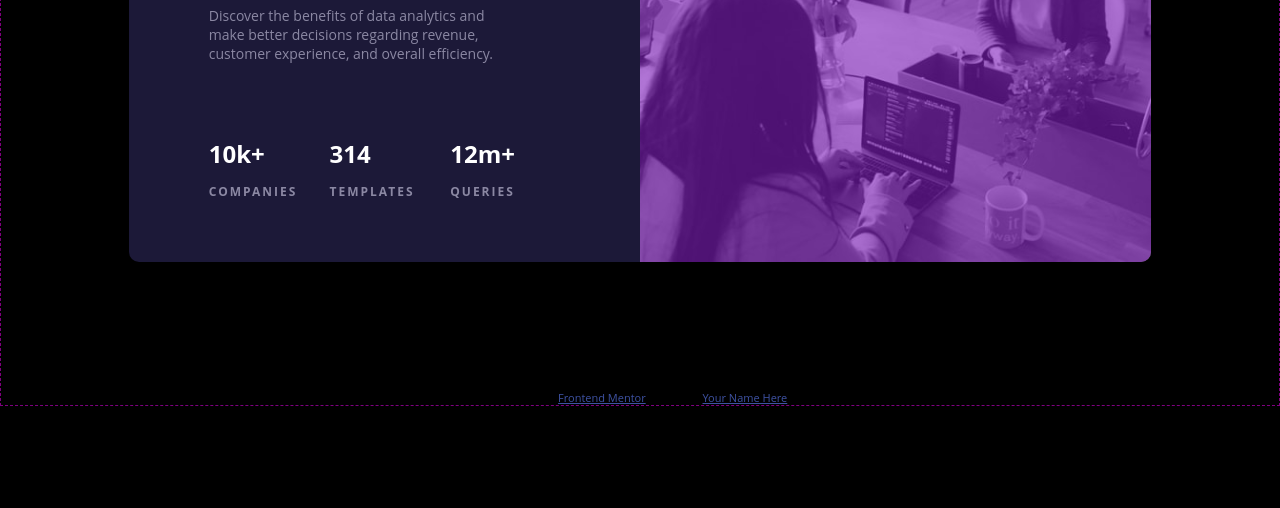
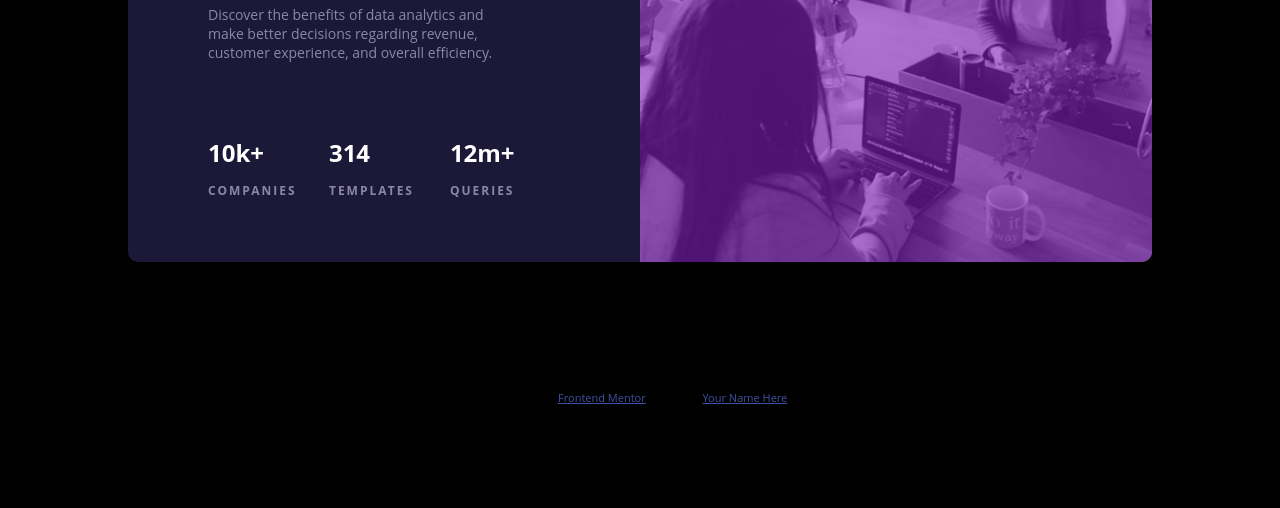
Before and after one commit to tylerthietje/stats-preview-card-component-main, a plain HTML site: page index.html in a window 1280 px wide. Shown: the part 292-800 px from the top of the page. Drawn offline with Linux system fonts and the light colour scheme.

Commit message:
removed border from body element

```diff
--- a/index.html
+++ b/index.html
@@ -18,7 +18,7 @@
       font-family: 'open sans', sans-serif;
       background-color: black;
       margin: auto;
-      border: thin dashed purple;
+      /* border: thin dashed purple; */
     }
     .attribution { font-size: 11px; text-align: center; }
     .attribution a { color: hsl(228, 45%, 44%); }
```
